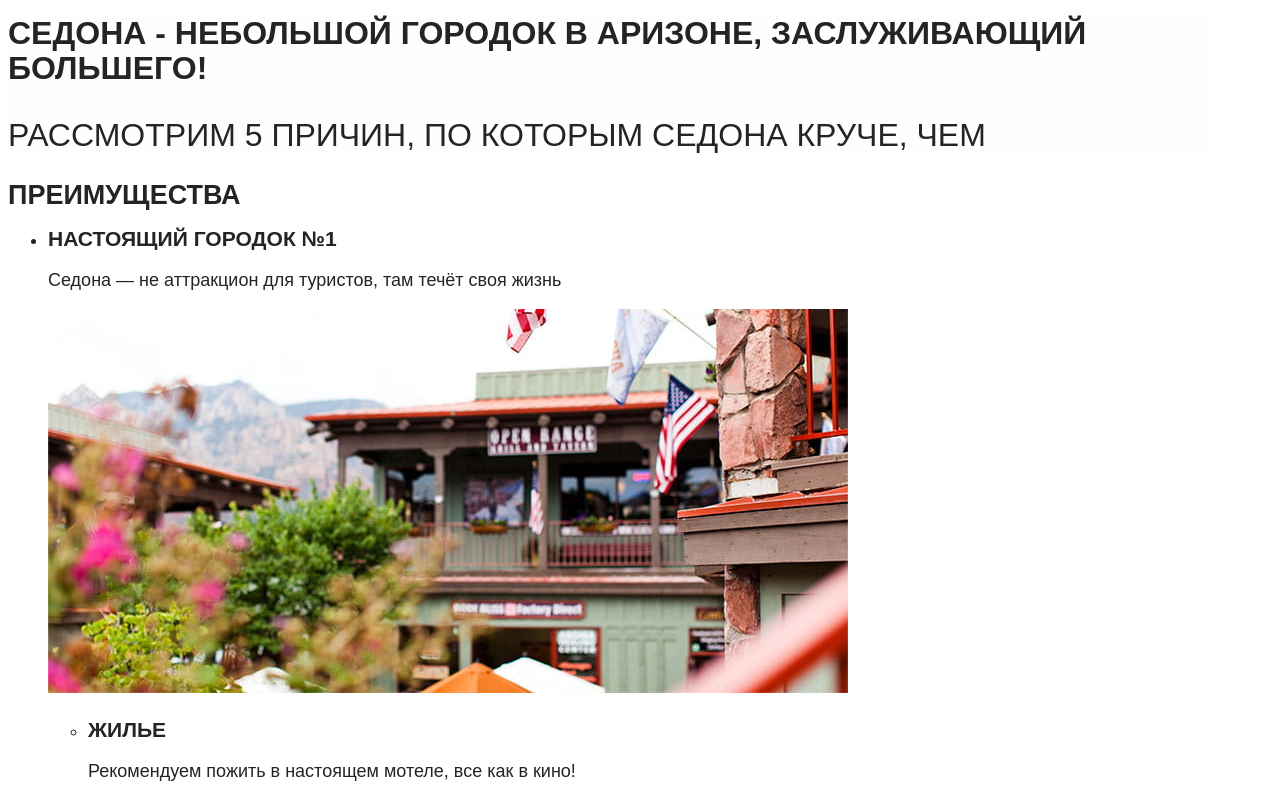
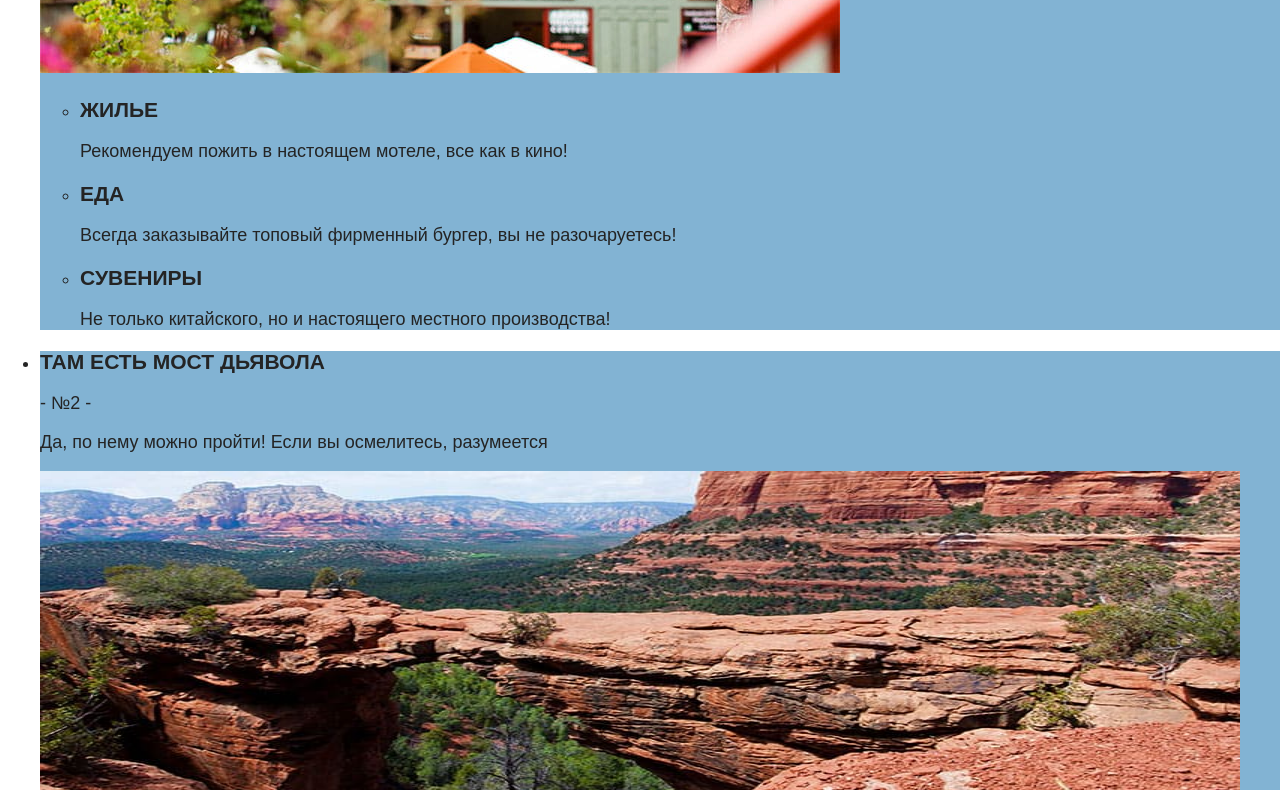
Before and after one commit to htmlacademy-htmlcss/2096859-sedona-34, a plain HTML site: page index.html in a window 1280 px wide. Shown: the part 654-1444 px from the top of the page. Drawn offline with Linux system fonts and the light colour scheme; a web font is replaced by a local one.

Commit message:
commit - 08.06.2022

```diff
--- a/index.html
+++ b/index.html
@@ -43,51 +43,56 @@
       <h1 class="visually-hidden">Welcome to Sedona</h1>
       <img class="logo" src="images/welcome.svg" width="458" height="352" alt="welcome-to-sedona">
       <section class="description">
-        <h2 class="description">СЕДОНА - НЕБОЛЬШОЙ ГОРОДОК В АРИЗОНЕ, ЗАСЛУЖИВАЮЩИЙ БОЛЬШЕГО!</h2>
-        <p>Рассмотрим 5 причин, по которым Седона круче, чем</p>
+        <h2 class="description-title">СЕДОНА - НЕБОЛЬШОЙ ГОРОДОК В АРИЗОНЕ, ЗАСЛУЖИВАЮЩИЙ БОЛЬШЕГО!</h2>
+        <p class="description-subtitle">Рассмотрим 5 причин, по которым Седона круче, чем</p>
       </section>
       <section class="advantages">
         <h2 class="visually-hidden">ПРЕИМУЩЕСТВА</h2>
         <ul class="advantages-list">
           <li class="advantages-item">
-            <h3 class="advantages-titel">НАСТОЯЩИЙ ГОРОДОК №1</h3>
+            <h3 class="advantages-titel">НАСТОЯЩИЙ ГОРОДОК</h3>
+            <p class="advantages-description">- №1 -</p>
             <p class="advantages-description">Седона — не аттракцион для туристов, там течёт своя жизнь</p>
             <img class="photo" src="images/photo-1.jpg" width="800" height="384"  alt="Photo-building">
             <ul>
-              <li class="advantages-item">
-                <h3 class="advantages-titel">ЖИЛЬЕ</h3>
-                <p class="advantages-description">Рекомендуем пожить в настоящем мотеле, все как в кино!</p>
+              <li class="advantages-item-2">
+                <h3 class="advantages-titel-2">ЖИЛЬЕ</h3>
+                <p class="advantages-description-2">Рекомендуем пожить в настоящем мотеле, все как в кино!</p>
               </li>
-              <li class="advantages-item">
-                <h3 class="advantages-titel">ЕДА</h3>
-                <p class="advantages-description">Всегда заказывайте топовый фирменный бургер, вы не разочаруетесь!</p>
+              <li class="advantages-item-2">
+                <h3 class="advantages-titel-2">ЕДА</h3>
+                <p class="advantages-description-2">Всегда заказывайте топовый фирменный бургер, вы не разочаруетесь!</p>
               </li>
-              <li class="advantages-item">
-                <h3 class="advantages-titel">СУВЕНИРЫ</h3>
-                <p class="advantages-description">Не только китайского, но и настоящего местного производства!</p>
+              <li class="advantages-item-2">
+                <h3 class="advantages-titel-2">СУВЕНИРЫ</h3>
+                <p class="advantages-description-2">Не только китайского, но и настоящего местного производства!</p>
               </li>
             </ul>
           </li>
           <li class="advantages-item">
-            <h3 class="advantages-titel">ТАМ ЕСТЬ МОСТ ДЬЯВОЛА №2</h3>
+            <h3 class="advantages-titel">ТАМ ЕСТЬ МОСТ ДЬЯВОЛА</h3>
+            <p class="advantages-description">- №2 -</p>
             <p class="advantages-description">Да, по нему можно пройти! Если вы осмелитесь, разумеется</p>
             <img class="photo" src="images/photo-2.jpg" width="1200" height="384" alt="Photo-canyon">
           </li>
           <li class="advantages-item">
-            <h3 class="advantages-titel">НЕБОЛЬШАЯ ПЛОЩАДЬ №3</h3>
+            <h3 class="advantages-titel">НЕБОЛЬШАЯ ПЛОЩАДЬ</h3>
+            <p class="advantages-description">- №3 -</p>
             <p class="advantages-description">Все достопремечательности находятся очень близко</p>
           </li>
           <li class="advantages-item">
-            <h3 class="advantages-titel">КРАСИВАЯ ДОРОГА №4</h3>
+            <h3 class="advantages-titel">КРАСИВАЯ ДОРОГА</h3>
+            <p class="advantages-description">- №4 -</p>
             <p class="advantages-description">Ехать в Седону из Лас-Вегаса совсем не скучно!</p>
           </li>
           <li class="advantages-item">
-            <h3 class="advantages-titel">МАЛО ТУРИСТОВ №5</h3>
+            <h3 class="advantages-titel">МАЛО ТУРИСТОВ</h3>
+            <p class="advantages-description">- №5 -</p>
             <p class="advantages-description">Большинство едет в Гранд Каньон и толпится там</p>
           </li>
         </ul>
       </section>
-      <section>
+      <section class="services">
         <h2 class="services-title">ЗАИНТЕРЕСОВАЛИСЬ?</h2>
         <p class="Interested-description">Укажите предпологаемые даты поездки и мы покажем вам лучшие предложения гостиниц в Седоне</p>
         <a class="button button-search" href="#">ПОИСК ГОСТИНИЦЫ В СЕДОНЕ</a>
--- a/styles/style.css
+++ b/styles/style.css
@@ -55,19 +55,53 @@ body {
 }
 
 .main-index {
-  background-color: #ffffff;
   background-image: url(../images/index-background.jpg);
   background-size: 1200px 485px;
   background-repeat: no-repeat;
+  position: absolute;
+  left: 0%;
+  right: 0%;
+  top: 0%;
+  bottom: 36.77%;
 }
 
-.description{
-  background-color: #ffffff;
-  background-image: url(../images/background-white-fone.jpg);
-  background-size: 1200px 282px;
-  background-repeat: no-repeat;
-  font-family: "PT Sans", sans-serif;
-  font-size: 32px;
-  line-height: 35px;
-  text-transform: uppercase;
+.logo {
+  position: absolute;
+left: 30.92%;
+right: 30.92%;
+top: 6.65%;
+bottom: 47.46%;
+}
+
+  .description-title {
+    font-family: "PT Sans", sans-serif;
+    font-size: 30px;
+    line-height: 36px;
+    text-transform: uppercase;
   }
+
+  .description-subtitle {
+    font-family: "PT Sans", sans-serif;
+    font-size: 22px;
+    line-height: 26px;
+    text-transform: uppercase;
+  }
+
+  .advantages-item{
+    background-color: #82B3D3;
+    background-size: 400px 384px;
+    background-repeat: no-repeat;
+  }
+
+  .services{
+    background-color: #ffffff;
+    background-size: 1200px 417px;
+    background-repeat: no-repeat;
+  }
+
+  .newsletter{
+    background-color: #ffffff;
+    background-image: url(../images/background-2.jpg);
+    background-size: 1200px 411px;
+    background-repeat: no-repeat;
+  }
```
